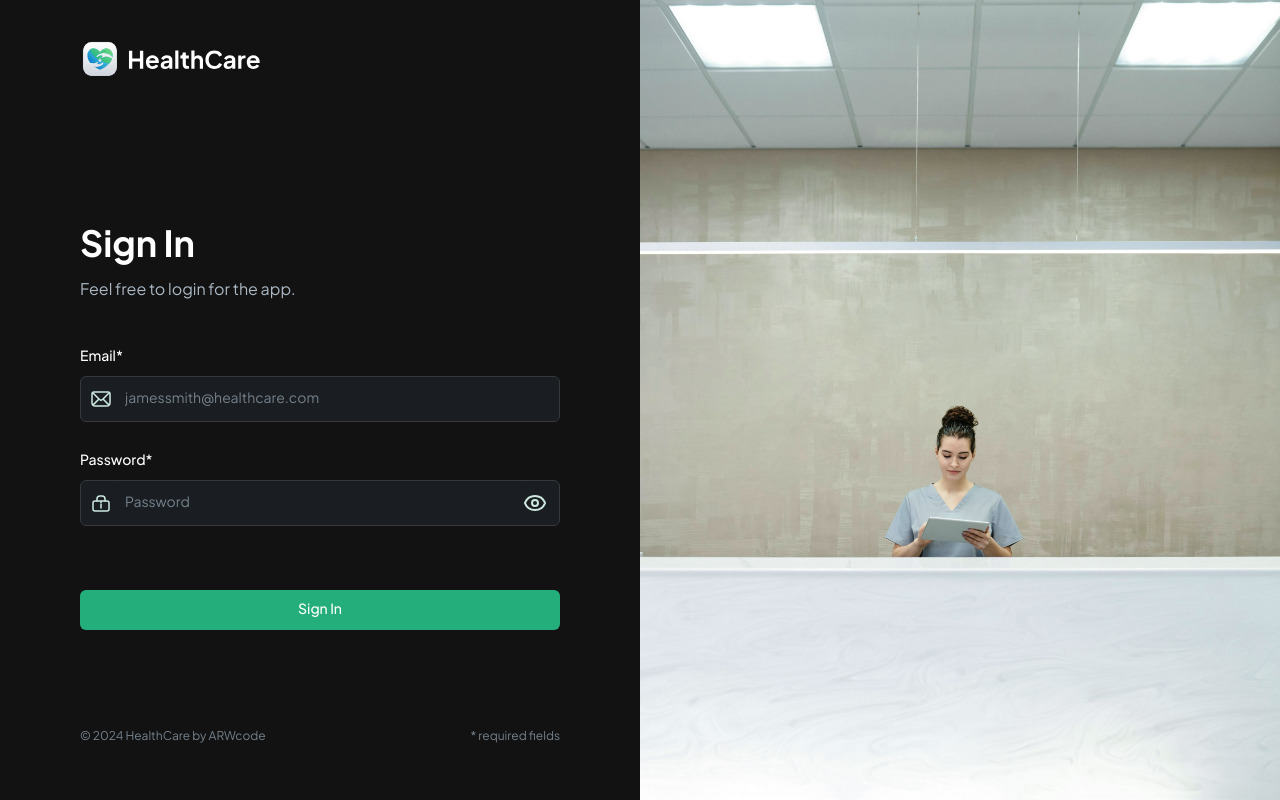
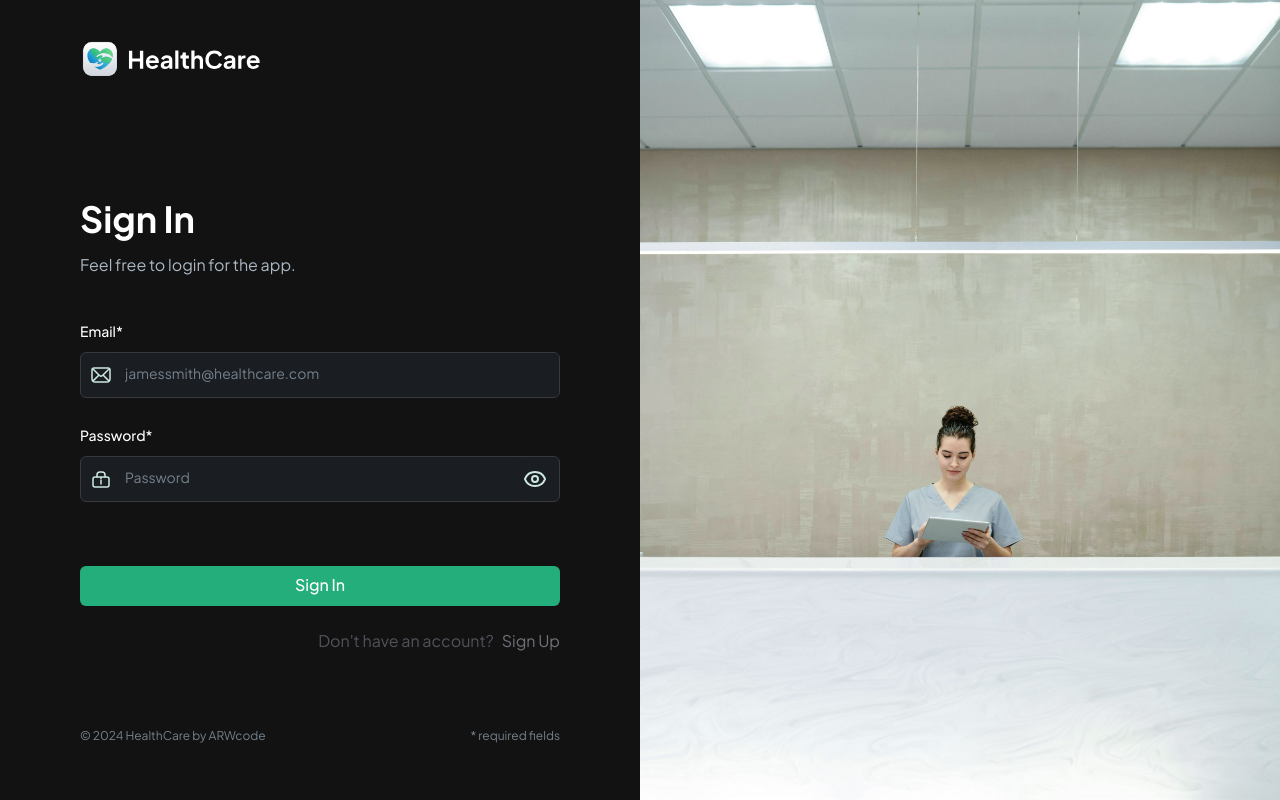
Before and after one commit to MarioLuigie/HealthCare, a Next.js app: page /sign-in in a window 1280 px wide. Built offline with nearby package versions, Linux system fonts and the light colour scheme; no server answers.

Commit message:
Update: Add text size to SubmitButton

```diff
--- a/src/components/pages/SignInPage.tsx
+++ b/src/components/pages/SignInPage.tsx
@@ -7,6 +7,9 @@ import LogoFull from "@/components/content/LogoFull"
 import Copyright from "@/components/content/Copyright"
 import FormPageTemplate from "@/components/shared/FormPageTemplate"
 import { AuthTypes } from "@/lib/types/enums"
+import Link from "next/link"
+import { generateUrl } from "@/lib/utils"
+import { Route } from "@/lib/constants/paths"
 // import PassKeyDialog from '@/components/dialogs/PassKeyDialog'
 
 export default function SignInPage({
@@ -26,6 +29,15 @@ export default function SignInPage({
             classes="my-12"
           />
           <AuthForm authType={AuthTypes.SIGN_IN} />
+          <Link
+            href={generateUrl([Route.SIGN_UP])}
+            className="text-white flex justify-end mt-6"
+          >
+            <p className="flex gap-2">
+              <span className="text-zinc-600">Don&#39;t have an account?</span>
+              <span className="text-zinc-500">Sign Up</span>
+            </p>
+          </Link>
         </div>
         <div className="flex justify-between">
           <Copyright />
--- a/src/components/pages/SignUpPage.tsx
+++ b/src/components/pages/SignUpPage.tsx
@@ -7,6 +7,9 @@ import LogoFull from "@/components/content/LogoFull"
 import Copyright from "@/components/content/Copyright"
 import FormPageTemplate from "@/components/shared/FormPageTemplate"
 import { AuthTypes } from "@/lib/types/enums"
+import Link from "next/link"
+import { generateUrl } from "@/lib/utils"
+import { Route } from "@/lib/constants/paths"
 // import PassKeyDialog from '@/components/dialogs/PassKeyDialog'
 
 export default function SignUpPage({
@@ -25,11 +28,20 @@ export default function SignUpPage({
             description="Feel free to register for the app."
             classes="my-12"
           />
-          <AuthForm authType={AuthTypes.SIGN_UP}/>
+          <AuthForm authType={AuthTypes.SIGN_UP} />
+          <Link
+            href={generateUrl([Route.SIGN_IN])}
+            className="text-white flex justify-end mt-6"
+          >
+            <p className="flex gap-2">
+              <span className="text-zinc-600">Already have an account?</span>
+              <span className="text-zinc-500">Sign In</span>
+            </p>
+          </Link>
         </div>
         <div className="flex justify-between">
-        <Copyright />
-        <p className="text-dark-600 text-xs">* required fields</p>
+          <Copyright />
+          <p className="text-dark-600 text-xs">* required fields</p>
         </div>
       </div>
     </FormPageTemplate>
--- a/src/components/shared/SubmitButton.tsx
+++ b/src/components/shared/SubmitButton.tsx
@@ -37,7 +37,7 @@ export default function SubmitButton({
 					Loading...
 				</div>
 			) : (
-				children
+				<p className='text-[16px]'>{children}</p>
 			)}
 		</Button>
 	)
```
